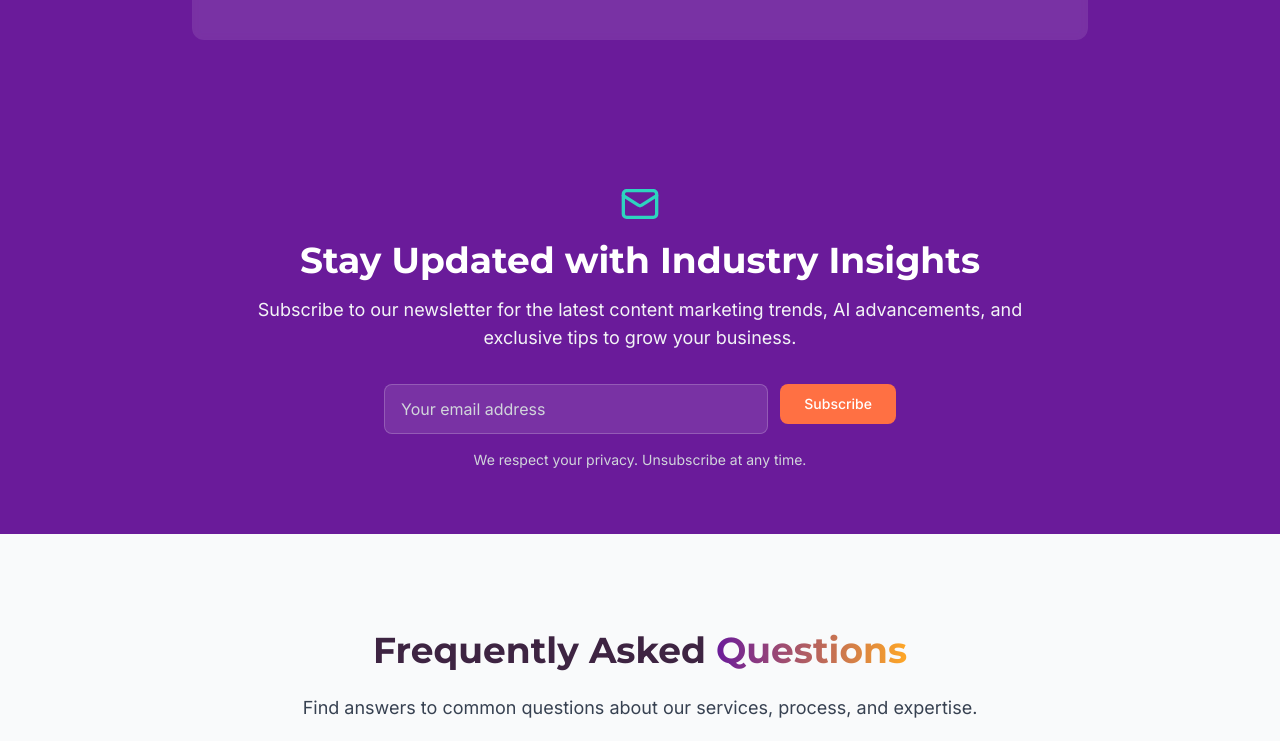
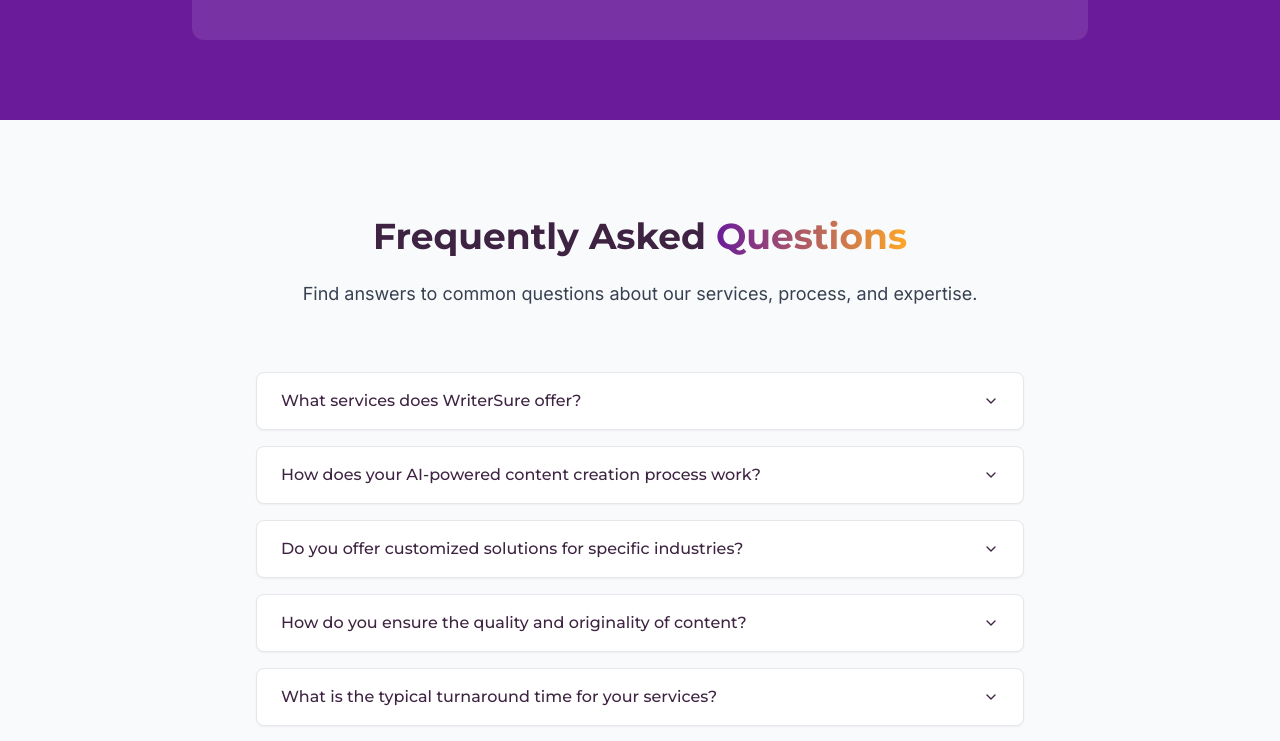
Before and after one commit to Writersure/writer-sure-digital-hq, a React (Vite) app: page / in a window 1280 px wide. Shown: the part 5780-6521 px from the top of the page. Built offline with nearby package versions, Linux system fonts and the light colour scheme.

Commit message:
Move newsletter section
Move the newsletter section above the footer in the Index page.

```diff
--- a/src/components/Footer.tsx
+++ b/src/components/Footer.tsx
@@ -1,23 +1,8 @@
 
 import { Instagram, Mail, Phone, Twitter, MessageSquare } from "lucide-react";
-import { Button } from "@/components/ui/button";
-import { useState } from "react";
-import { useToast } from "@/hooks/use-toast";
 
 const Footer = () => {
   const currentYear = new Date().getFullYear();
-  const { toast } = useToast();
-  const [email, setEmail] = useState("");
-
-  const handleNewsletterSubmit = (e) => {
-    e.preventDefault();
-    // Here you would typically integrate with your email service
-    toast({
-      title: "Subscription successful!",
-      description: "Thank you for subscribing to our newsletter.",
-    });
-    setEmail("");
-  };
 
   return (
     <footer className="bg-gray-900 text-white pt-12 pb-6">
--- a/src/pages/Index.tsx
+++ b/src/pages/Index.tsx
@@ -89,9 +89,9 @@ const Index = () => {
         <About />
         <Process />
         <Testimonials />
-        <Newsletter />
         <FAQ />
         <Contact />
+        <Newsletter />
       </main>
       <Footer />
       <ScrollToTop />
```
